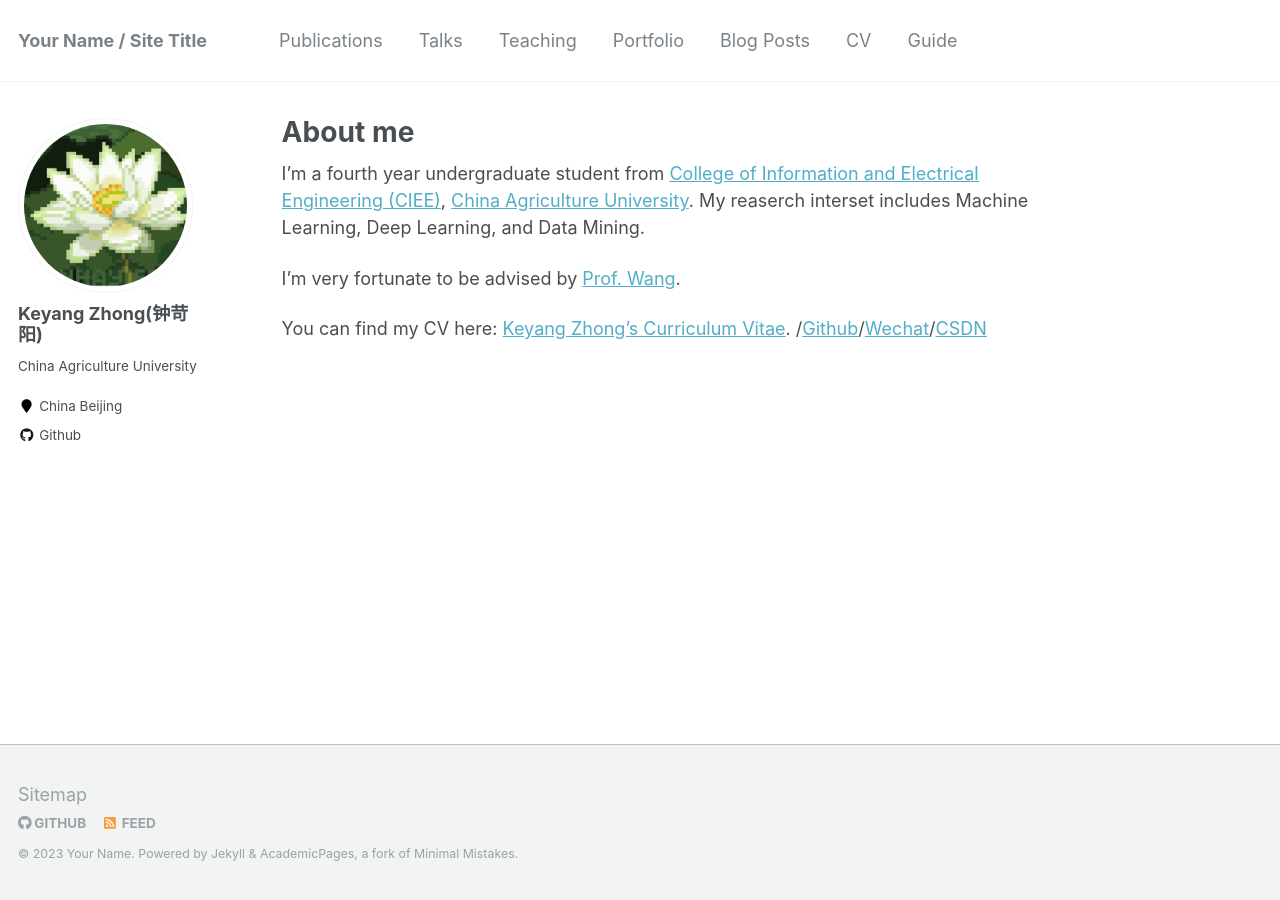
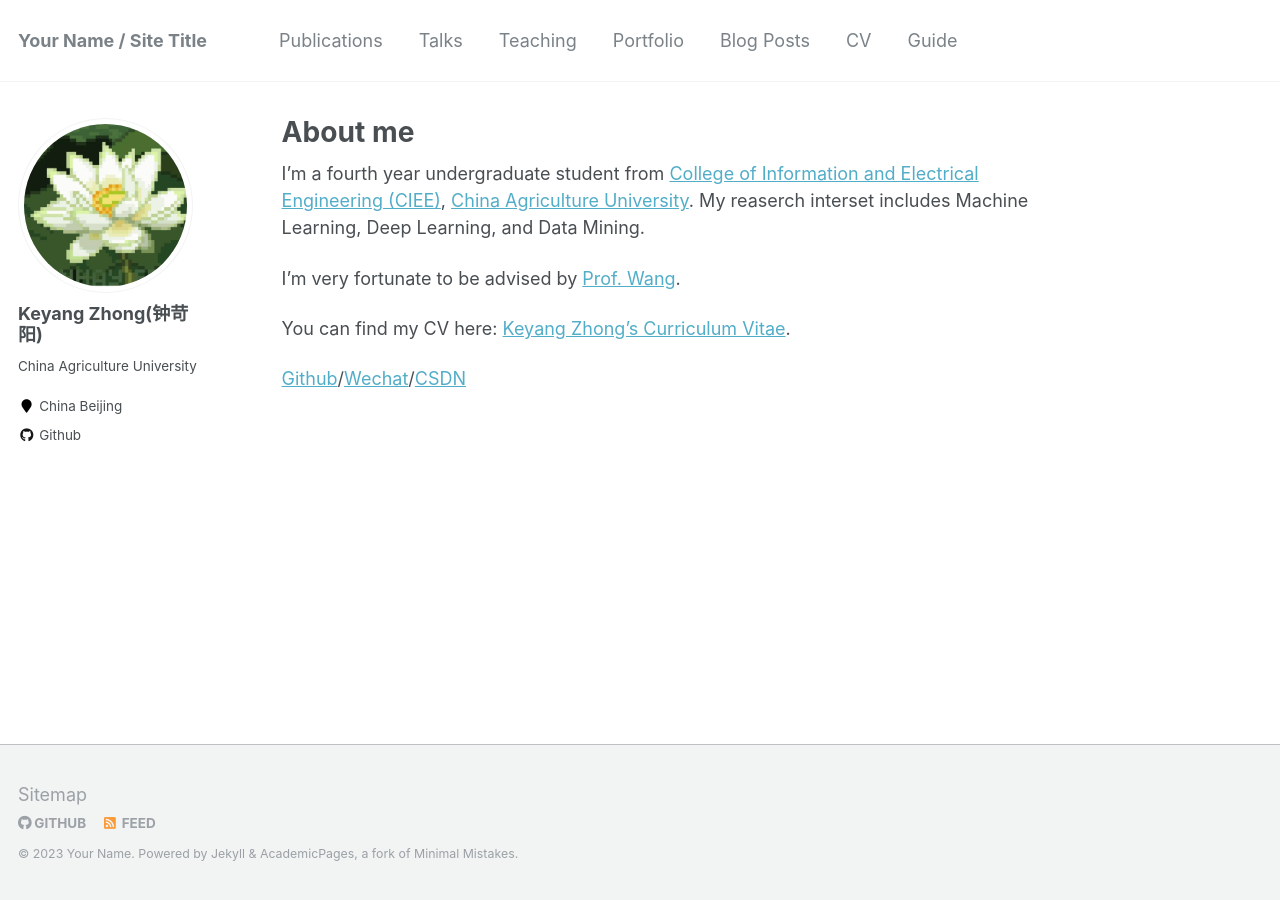
Before and after one commit to KeyangZhong/KeyangZhong.github.io, a Jekyll site: the page built from _pages/about.md, in a window 1280 px wide. Built offline with Jekyll 4.4.1, drawn with Linux system fonts in a browser that asks for light colours.

```diff
--- a/_pages/about.md
+++ b/_pages/about.md
@@ -12,4 +12,5 @@ I'm a fourth year undergraduate student from [College of Information and Electri
 I'm very fortunate to be advised by [Prof. Wang](https://scholar.google.com/citations?hl=zh-CN&user=v5LL09IAAAAJ).
 
 You can find my CV here: [Keyang Zhong's Curriculum Vitae](../assets/Curriculum_Vitae.pdf).
-/[Github](https://github.com/Zhongkeyang)/[Wechat](../images/wechat.jpg)/[CSDN](https://blog.csdn.net/weixin_51871037?type=blog)
+
+[Github](https://github.com/Zhongkeyang)/[Wechat](../images/wechat.jpg)/[CSDN](https://blog.csdn.net/weixin_51871037?type=blog)
```
